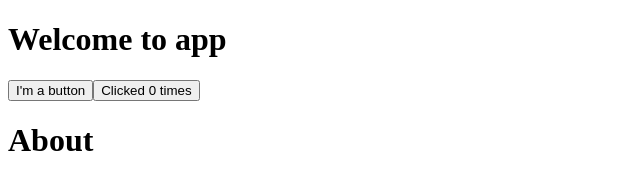
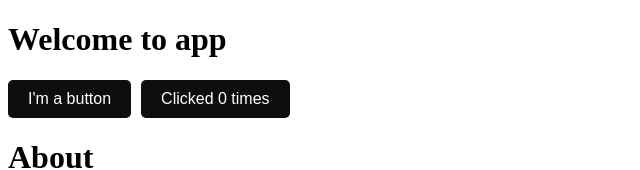
Before and after one commit to jnelbaylen/journal, a React (Vite) app in the folder react/: page / in a window 1280 px wide. Shown: the top 170 px of the page, without its empty margins (0-640 px from the left). Built offline with nearby package versions, Linux system fonts and the light colour scheme.

Commit message:
ui: create design for button

```diff
--- a/react/src/styles/global.css
+++ b/react/src/styles/global.css
@@ -1,3 +1,42 @@
 .avatar {
   border-radius: 50%;
 }
+
+.btn-one {
+  background-color: #0c0e10;
+  color: white;
+  padding: 10px 20px;
+  border: none;
+  border-radius: 5px;
+  font-size: 16px;
+  cursor: pointer;
+  transition: background-color 0.3s ease;
+}
+
+.btn-one:hover {
+  background-color:  #90969b;
+}
+
+.btn-one:active {
+  transform: translateY(1px);
+}
+
+.btn-two {
+  background-color: #0c0e10;
+  color: white;
+  padding: 10px 20px;
+  border: none;
+  border-radius: 5px;
+  font-size: 16px;
+  cursor: pointer;
+  transition: background-color 0.3s ease;
+  margin-left: 10px;
+}
+
+.btn-two:hover {
+  background-color:  #90969b;
+}
+
+.btn-two:active {
+  transform: translateY(1px);
+}
```
